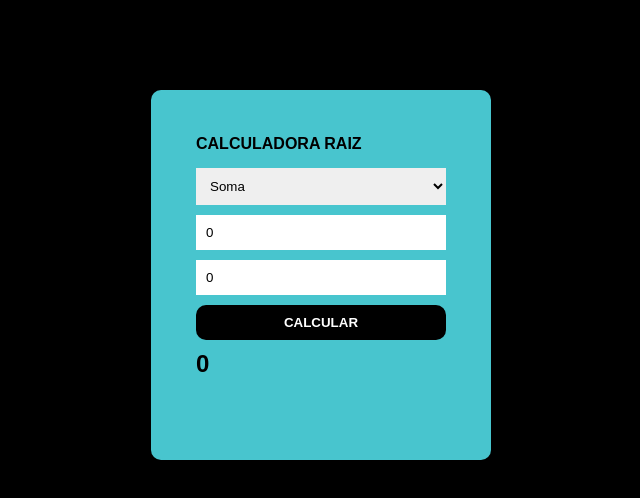
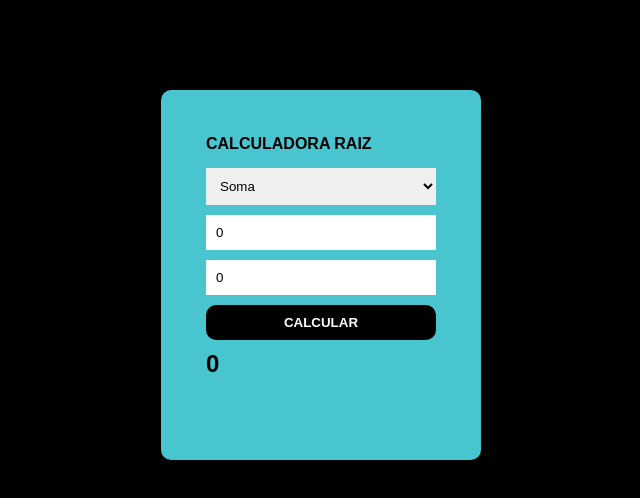
Before and after one commit to Rhuan-Gonzaga/Calculadora, a plain HTML site: page index.html in a window 1280 px wide. Shown: the whole page, without its empty margins (319-959 px from the left). Drawn offline with Linux system fonts and the light colour scheme.

Commit message:
Update style.css

```diff
--- a/_CSS/style.css
+++ b/_CSS/style.css
@@ -29,7 +29,7 @@ input,select{
 .formContainer{
 
     height: 280px;
-    width: 250px;
+    width: 230px;
     background-color:#48c5ce;
     padding: 45px;
     margin: auto;
```
